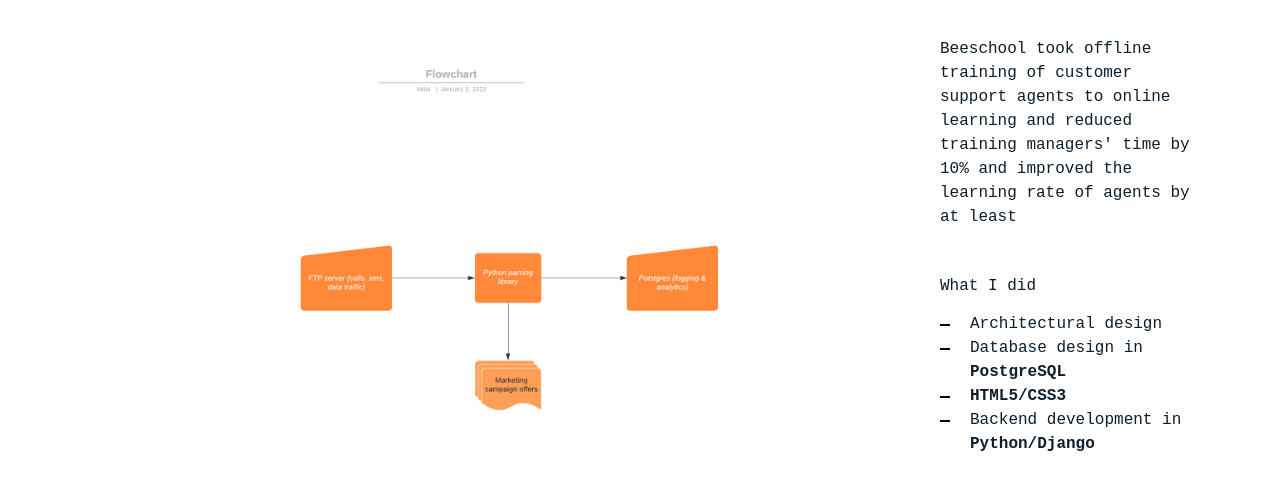
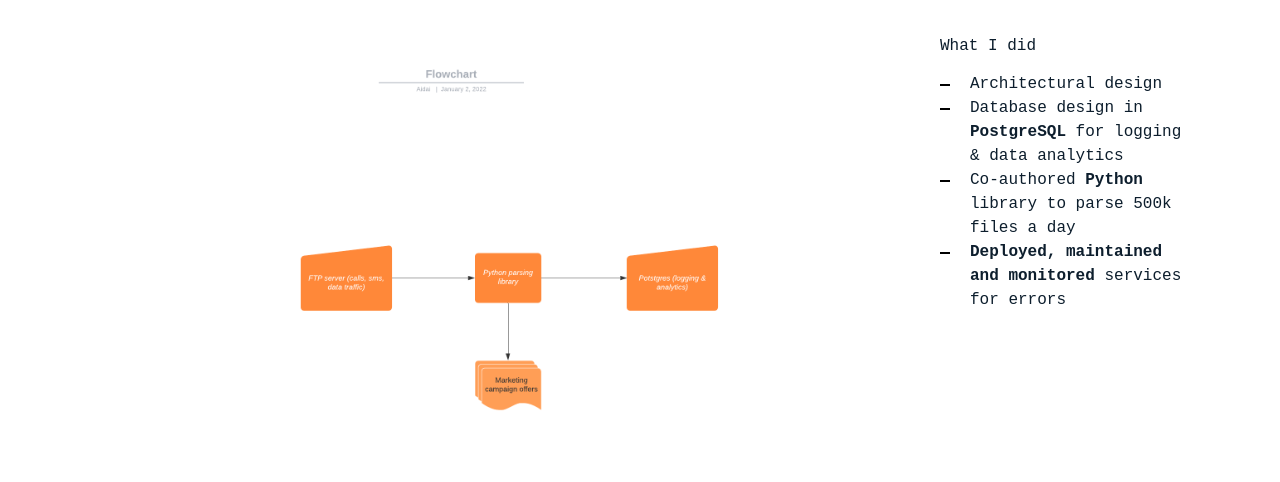
Before and after one commit to abeishekeeva/abeishekeeva.github.io, a plain HTML site: page pipeline.html in a window 1280 px wide. Shown: the part 318-800 px from the top of the page. Drawn offline with nearby package versions, Linux system fonts and the light colour scheme; a web font is replaced by a local one.

Commit message:
updated pipeline.html

```diff
--- a/pipeline.html
+++ b/pipeline.html
@@ -76,19 +76,13 @@
             <div class="col-md-3 ml-auto" data-aos="fade-up" data-aos-delay="100">
               <div class="sticky-content">
 
-                <div class="mb-5">
-                  <p>Beeschool took offline training of customer support agents to online learning and reduced
-                    training managers' time by 10% and improved the learning rate of agents by at least
-                  </p>
-
-                </div>
 
                 <h4 class="h4 mb-3">What I did</h4>
                 <ul class="list-unstyled list-line mb-5">
                   <li>Architectural design</li>
-                  <li>Database design in <b>PostgreSQL</b></li>
-                  <li><b>HTML5/CSS3</b></li>
-                  <li>Backend development in <b>Python/Django</b></li>
+                  <li>Database design in <b>PostgreSQL</b> for logging & data analytics</li>
+                  <li>Co-authored <b>Python</b> library to parse 500k files a day</li>
+                  <li><b>Deployed, maintained and monitored </b>services for errors</li>
                 </ul>
 
 
```
